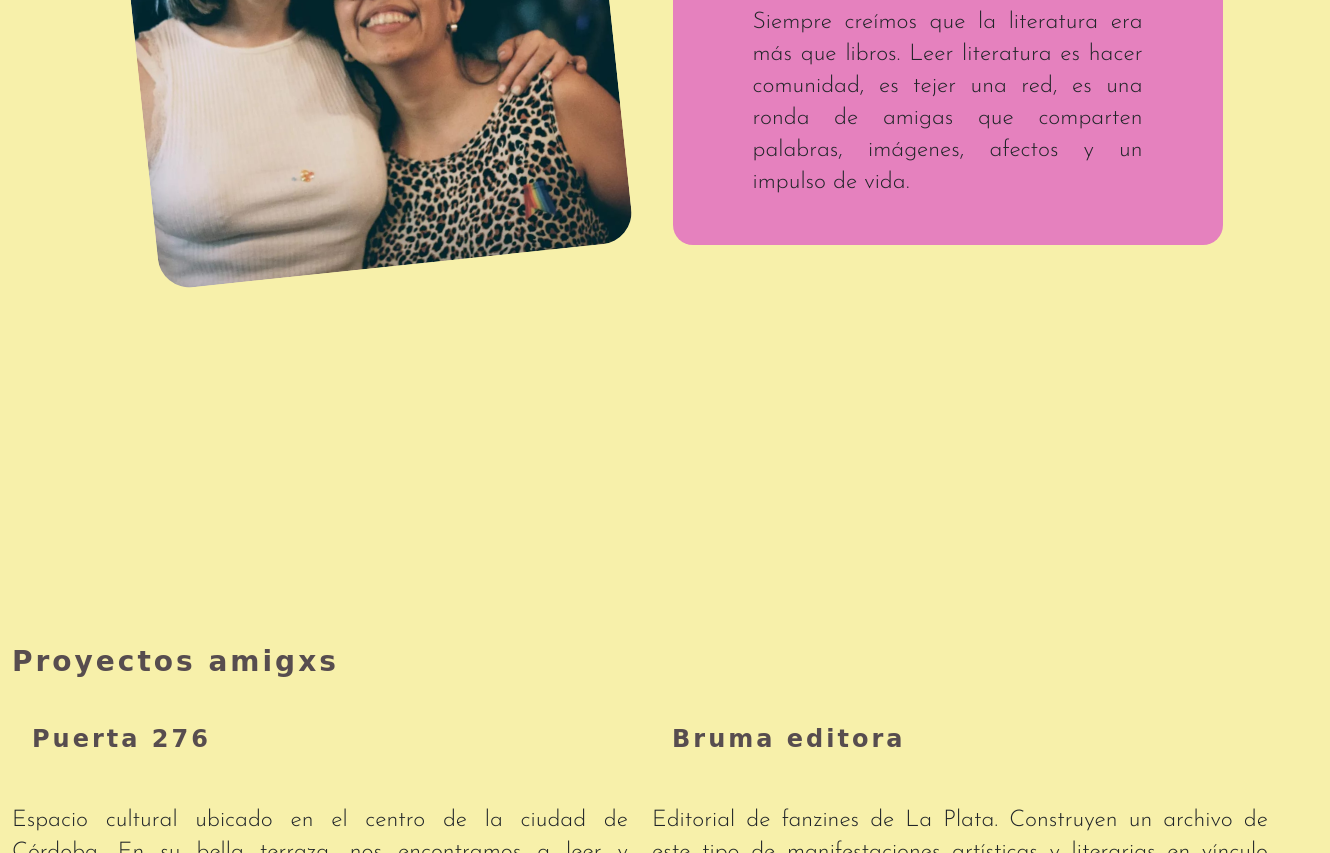
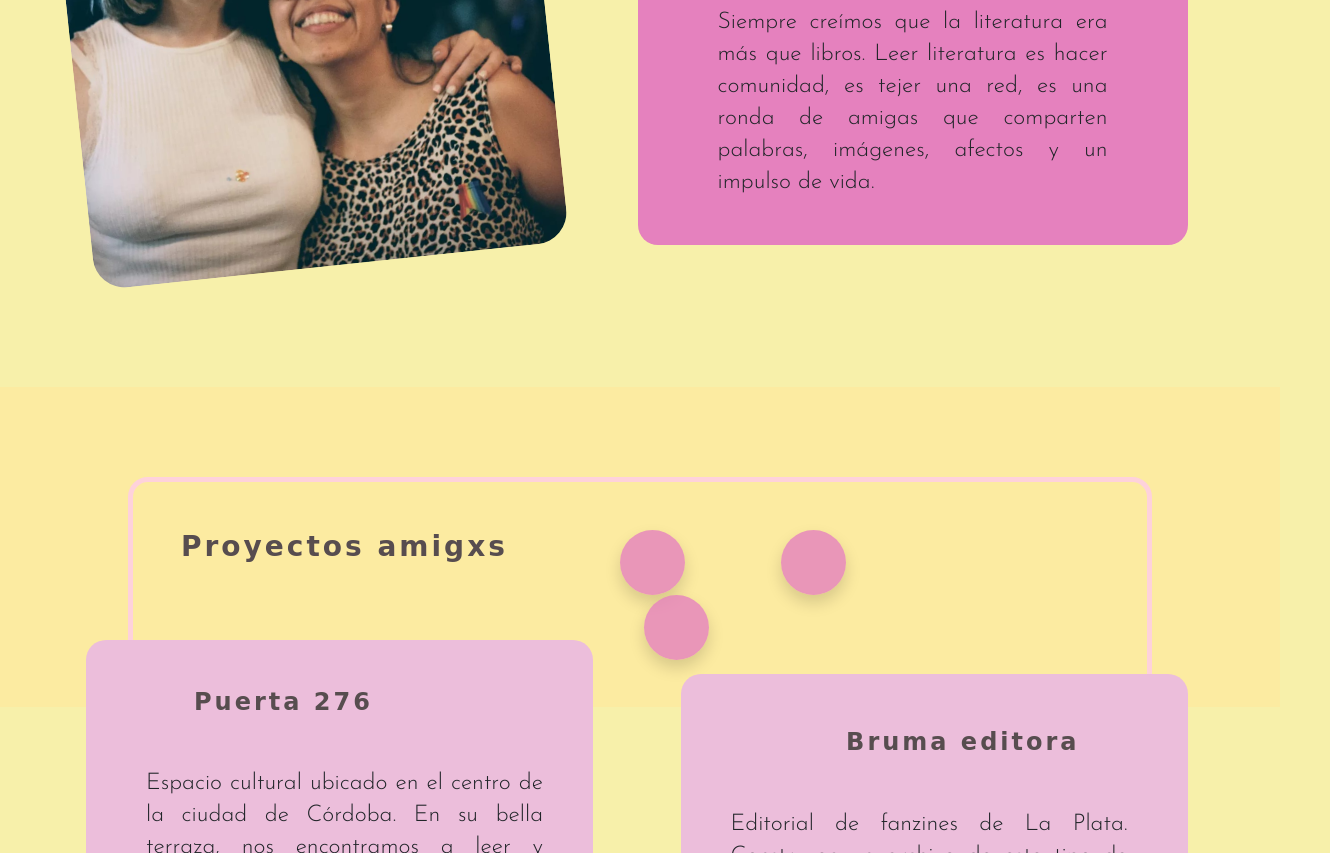
Before and after one commit to FColombe/Diccionario_de_escritoras, a plain HTML site: page pp/quienesSomos.html in a window 1280 px wide. Shown: the part 1947-2800 px from the top of the page, 1330 px wide, since content can reach past the window. Drawn offline with nearby package versions, Linux system fonts and the light colour scheme; a script that the page names is missing; a web font is replaced by a local one.

Commit message:
Terminé estilos p. Quiénes somos

```diff
--- a/estilo.css
+++ b/estilo.css
@@ -700,6 +700,7 @@ p {
   top: -120px;
   width: 40%;
   height: 725px;
+  z-index: 2;
 }
 
 .cajaCitQ{
@@ -716,7 +717,7 @@ p {
 
 .imagenL{
   width: 500px;
-  margin-right: 50px;
+  margin-right: 80px;
   margin-bottom: 50px;
 }
 
@@ -728,8 +729,54 @@ p {
 .cajaLectoras{
   position: relative;
   top: -320px;
-  left: 50px;
 }
+
+.cajaAmigxs{
+  background-color: transparent;
+  border-radius: 20px;
+  border:  rgba(254, 210, 219) solid 5px;
+  width: 80%;
+  position: relative;
+  top: -480px;
+  left: 10%;
+}
+
+.cajaPuerta{
+  background-color: rgb(236, 190, 219);
+  border-radius: 20px;
+  width: 50%;
+  padding-left: 60px;
+  padding-right: 50px;
+  padding-bottom: 30px;
+  margin-left: -47px;
+  margin-top: 60px;
+  margin-bottom: 70px;
+}
+
+.cajaBruma{
+  background-color: rgb(236, 190, 219);
+  border-radius: 20px;
+  width: 50%;
+  padding-left: 50px;
+  padding-right: 60px;
+  padding-bottom: 30px;
+  position: absolute;
+  left:54%;
+  top: 32%
+}
+
+.cuerpo{
+  max-height: 275vh;
+}
+
+.cajaCCQ2{
+  width: 40%;
+  position: absolute;
+  top: 8%;
+  left: 48%;
+}
+
+
 /*VISTA MOBILE        ______________________________________________________________________________________________________________________________________________________*/
 
 @media screen and (max-width: 550px) {
--- a/pp/quienesSomos.html
+++ b/pp/quienesSomos.html
@@ -24,15 +24,17 @@
         </div>
         <nav class="m-0 p-0">
             <ul class="nave m-0 p-0 shadow">
-                <li class="p-1 me-2 ms-0 p-lg-2 me-lg-5 ms-lg-0"><a href="../pp/quienesSomos.html" class="fw-bold">¿quiénes somos?</a></li>
-                <li class="p-1 me-2 ms-2 p-lg-2 me-lg-5 ms-lg-5"><a href="../pp/ciclo.html" >ciclos</a></li>
+                <li class="p-1 me-2 ms-0 p-lg-2 me-lg-5 ms-lg-0"><a href="../pp/quienesSomos.html"
+                        class="fw-bold">¿quiénes somos?</a></li>
+                <li class="p-1 me-2 ms-2 p-lg-2 me-lg-5 ms-lg-5"><a href="../pp/ciclo.html">ciclos</a></li>
                 <li class="p-1 me-2 ms-2 p-lg-2 me-lg-5 ms-lg-5"><a href="../pp/talleres.html">talleres</a></li>
                 <li class="p-1 me-0 ms-2 p-lg-2 me-lg-0 ms-lg-5"><a href="../pp/contacto.html">contacto</a></li>
             </ul>
         </nav>
     </header>
-    <main>
-        <div class="d-flex align-items-center justify-content-start estiloCita mb-lg-4 me-0 cajaCitQ" style="width: 500px;">
+    <main >
+        <div class="d-flex align-items-center justify-content-start estiloCita mb-lg-4 me-0 cajaCitQ"
+            style="width: 500px;">
             <div class="corchete me-lg-2">
                 {
             </div>
@@ -57,7 +59,7 @@
             <div class="col-4 circuloAmarillo shadow  ms-3 me-3 me-lg-5 ms-lg-5 pe-lg-5"></div>
             <div class="col-4 circuloAmarillo shadow  me-lg-5 ms-lg-4"></div>
         </div>
-        <section>
+        <section class="cuerpo">
             <article class="row m-0 p-0">
                 <div class="col-sm-12 col-lg-6 cajaArtQ">
                     <h1 class="estiloArt1 ms-lg-5 mb-lg-4 mt-lg-3">
@@ -182,7 +184,8 @@
             <div class="barraHorizontal m-0 p-0 barraQ"></div>
             <article class="row m-0 p-0 d-flex justify-content-center align-items-center ml-lg-5 pl-lg-5 cajaLectoras">
                 <div class="col-sm-12 col-lg-6 imagenL">
-                    <img src="../img/lectoras.jpeg" class="img-fluid rounded-5" style="transform: rotate(-6deg);" alt="Las lectoras">
+                    <img src="../img/lectoras.jpeg" class="img-fluid rounded-5" style="transform: rotate(-6deg);"
+                        alt="Las lectoras">
                 </div>
                 <div class="col-sm-12 col-lg-6 cajaArticle pb-4" style="width: 550px;">
                     <h2 class="estiloArt1 ms-4">
@@ -198,24 +201,30 @@
                     </p>
                 </div>
             </article>
-            <article class="row m-0 p-0">
-                <h2 class="estiloArt1">
+            <div class="barraHorizontal m-0 p-0 barraQ"></div>
+            <article class="row m-0 p-0 cajaAmigxs">
+                <div class="row cajaCCQ2">
+                    <div class="col-4 circuloFucsia shadow me-3 me-lg-5 pe-lg-5"></div>
+                    <div class="col-4 circuloFucsia shadow ms-3 me-3 me-lg-5 ms-lg-5 pe-lg-5"></div>
+                    <div class="col-4 circuloFucsia shadow me-lg-5 ms-lg-4"></div>
+                </div>
+                <h2 class="estiloArt1 pt-lg-4 ps-lg-5 mt-lg-3">
                     Proyectos amigxs
                 </h2>
-                <div class="col-sm-12 col-lg-6 col-xl-6">
-                    <h3 class="estiloArt">
+                <div class="col-12 cajaPuerta">
+                    <h3 class="estiloArt pt-lg-5 ps-lg-5">
                         <a href="https://www.instagram.com/puerta.276/" target="_blank">Puerta 276</a>
                     </h3>
                     <p>Espacio cultural ubicado en el centro de la ciudad de Córdoba. En su bella
                         terraza, nos encontramos a leer y compartir poemas y traguitos con el ciclo Justicia poética.
                         También nos recibe con nuestros talleres y actividades.</p>
                 </div>
-                <div class="col-sm-12 col-lg-6 col-xl-6">
-                    <h3 class="estiloArt">
+                <div class="col-12 cajaBruma">
+                    <h3 class="estiloArt text-end mt-lg-4 pe-lg-5">
                         <a href="https://www.instagram.com/bruma.editora/?hl=es" target="_blank">Bruma editora</a>
                     </h3>
-                    <p>Editorial de fanzines de La Plata. Construyen un archivo de este tipo de
-                        manifestaciones artísticas y literarias en vínculo con el activismo feminista.
+                    <p>Editorial de fanzines de La Plata. Construyen un archivo de este tipo de manifestaciones
+                        artísticas y literarias en vínculo con el activismo feminista.
                     </p>
                 </div>
             </article>
```
